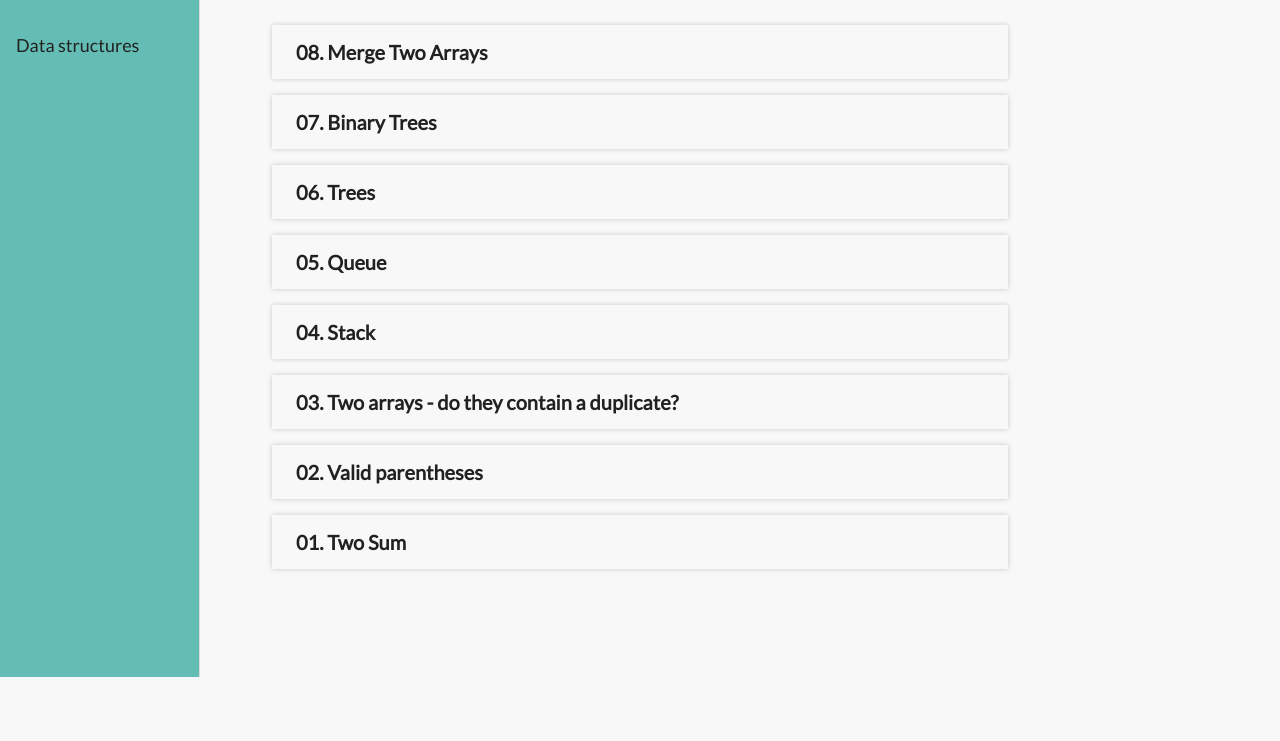
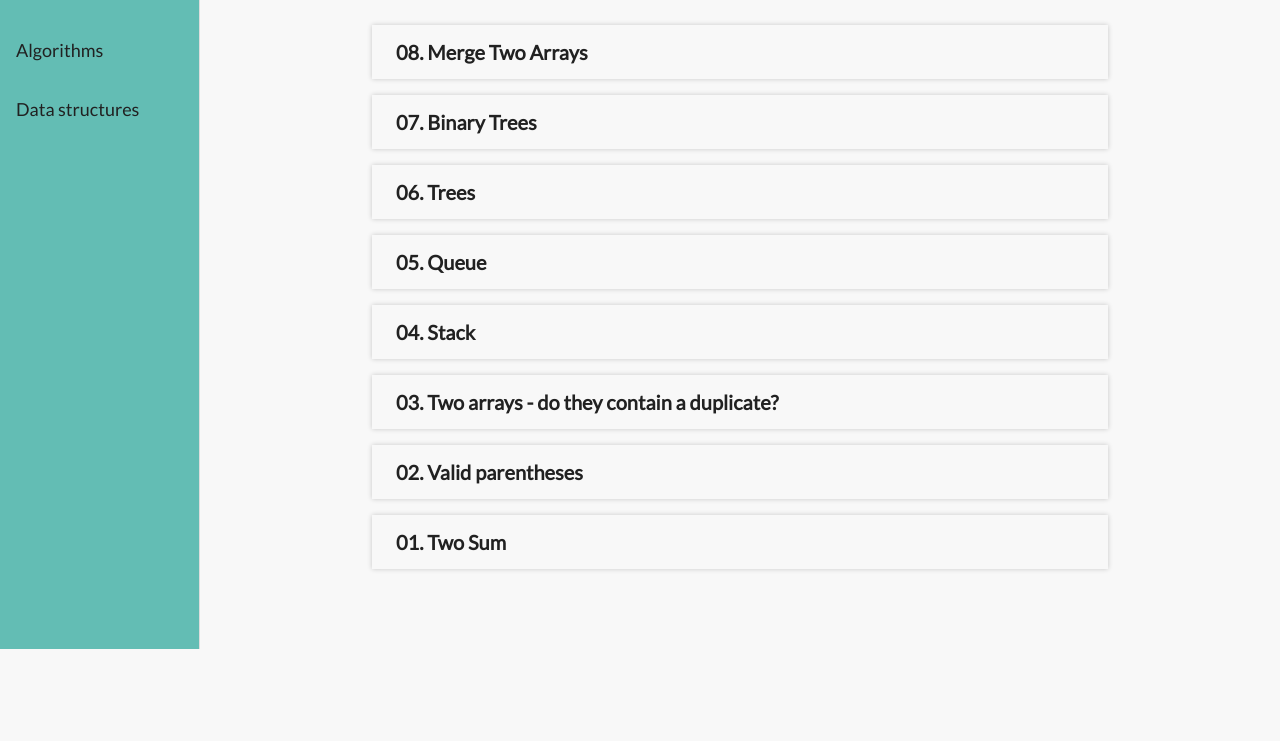
Before and after one commit to RossellaFer/algorithms_practice, an Eleventy site: page src/index.html in a window 1280 px wide. Shown: the part 123-864 px from the top of the page. Built offline with nearby package versions, Linux system fonts and the light colour scheme; Eleventy itself is replaced by a stand-in of ours; files that its build step writes are made by us from their sources; what common-tags would draw is missing.

Commit message:
style using flexbox

```diff
--- a/src/_includes/layouts/base.html
+++ b/src/_includes/layouts/base.html
@@ -5,7 +5,6 @@
   {% block head %}{% endblock %}
 </head>
 <body>
-  <header>
     <header class="header">
       <nav class="nav">
         <div class="brand">
@@ -18,9 +17,8 @@
         </div>
       </nav>
     </header>
-  </header>
-  <main>
-    <div class="sidebar">
+  <div class="main-container">
+    <aside class="sidebar">
       <nav class="menu">
         <div class="categories">
           <ul>
@@ -29,8 +27,8 @@
           </ul>
         </div>
       </nav>
-    </div>
+    </aside>
     {{ content | safe }}
-  </main>
+  </div>
 </body>
 </html>
--- a/src/_includes/postlist.html
+++ b/src/_includes/postlist.html
@@ -1,7 +1,7 @@
-<div class="container">
-    <h1 class="highlight title">Blog</h1>
+<main class="main">
+  <h1 class="highlight title">Blog</h1>
   <ul class="blog_postlist">
   {% for post in collections.posts %}<a class="card__link" href="{{ post.url }}"><li class="card__container card__container--raised"><h2 class="card__title">{{post.data.title}}</h2></li></a>
   {% endfor %}
   </ul>
-</div>
+</main>
--- a/src/css/style.css
+++ b/src/css/style.css
@@ -12,26 +12,28 @@ a:visited {
   color: var(--dark-blue);
 }
 
-.main {
+.main-container {
+  display: flex;
   margin-top: 4rem;
-  min-height: calc(100vh - 12rem);
 }
 
-.container {
-  max-width: 800px;
+.content {
   margin: 0 auto;
   padding: 0 2em 4em 2em;
+  flex-grow: 1;
+  max-width: 800px;
+}
+
+.sidebar {
+  width: 200px;
+  background: var(--teal-light);
 }
 
 .menu {
   height: 100%;
   border-right: 1px solid #ddd;
-  width: 200px;
-  position: fixed;
-  left: 0;
   z-index: 2;
   top: 0;
-  background: var(--teal-light);
   overflow-x: hidden;
   padding: 4rem 0 6rem;
 }
@@ -219,7 +221,7 @@ h2 {
     align-items: flex-start;
   }
 
-  .menu {
+  .sidebar {
     width: 0;
   }
 }
--- a/src/index.html
+++ b/src/index.html
@@ -4,8 +4,6 @@ layout: /layouts/base.html
 templateEngineOverride: njk,md
 ---
 
-<div>
-  <div class="main">
-      {% include 'postlist.html' %}
-  </div>
+<div class="content">
+  {% include 'postlist.html' %}
 </div>
```
Also changed, not shown: src/_includes/layouts/post.html (+2 -2 lines), src/tag.html (+3 -3 lines).
